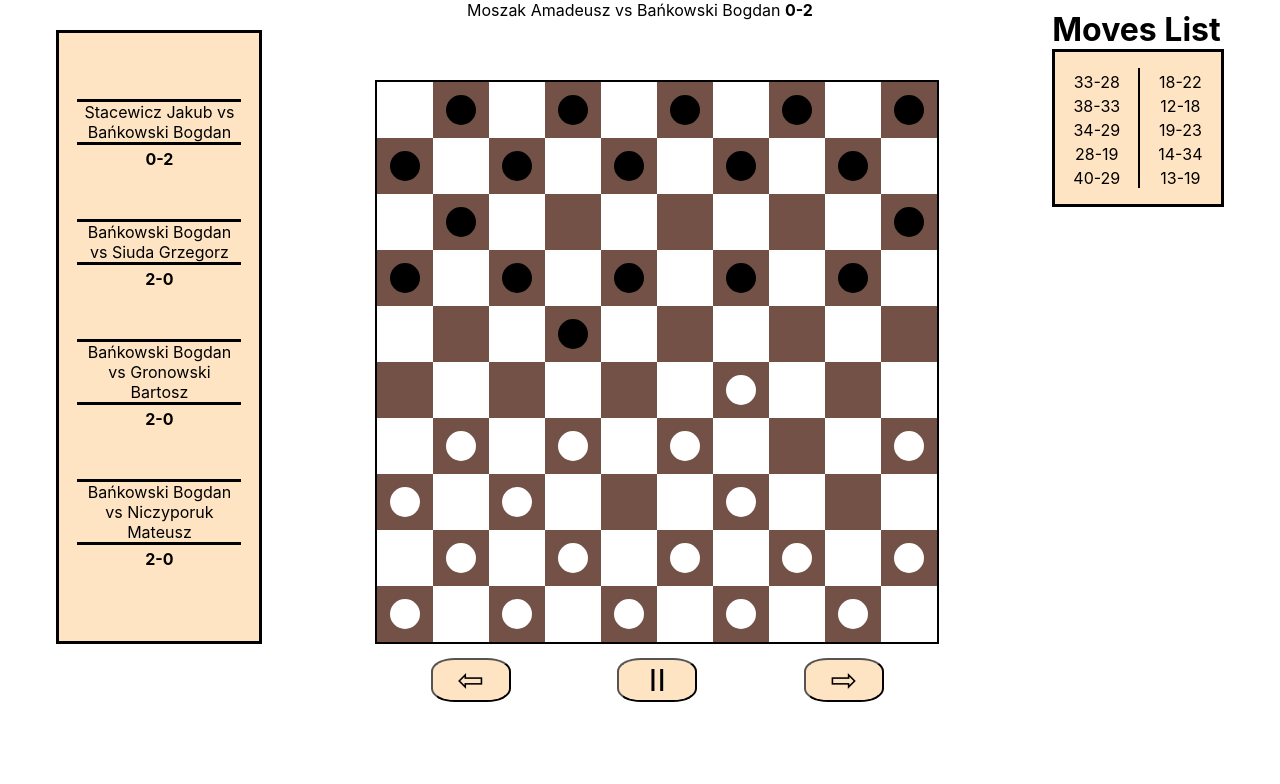
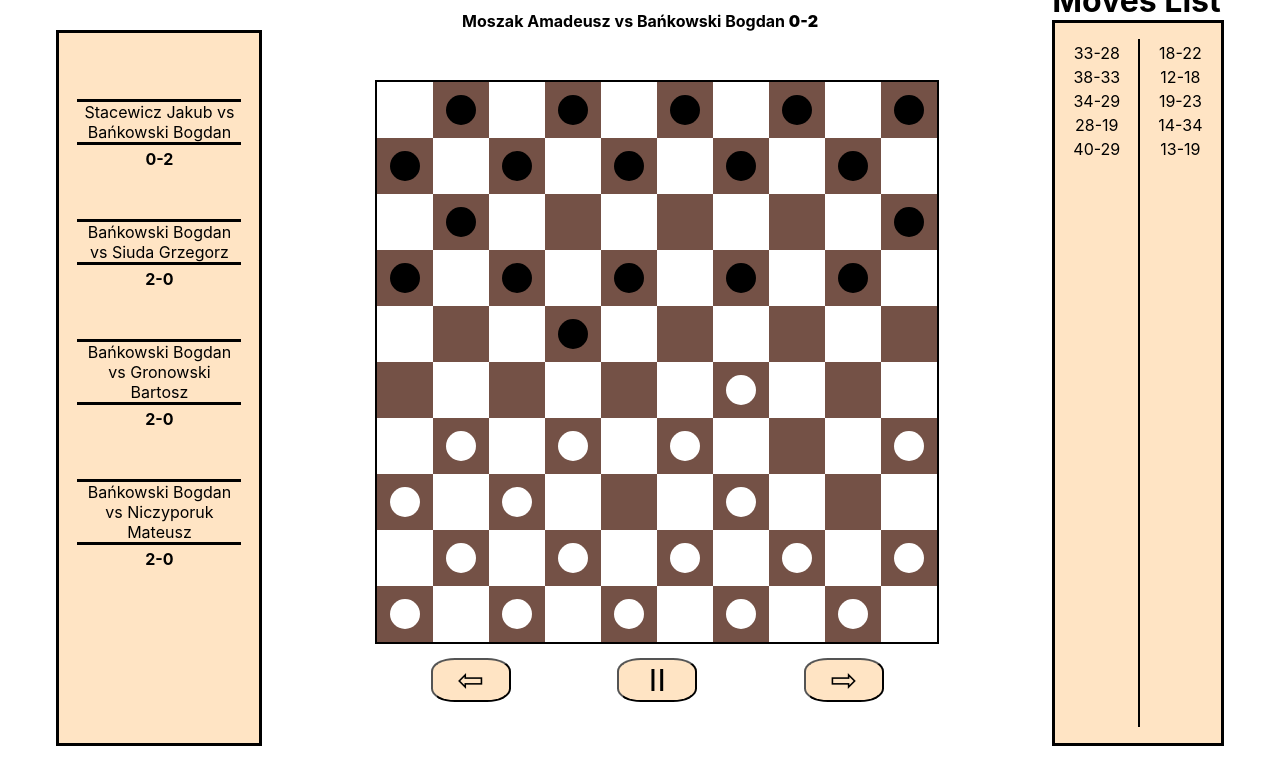
Before and after one commit to BogdanBankowski/draughts-game, a React (Create React App) app: page / in a window 1280 px wide. Shown: the top 784 px of the page. Built offline with nearby package versions, Linux system fonts and the light colour scheme; the HTML template or start-up script is replaced by a standard one.

Commit message:
bug fixing

```diff
--- a/src/App.css
+++ b/src/App.css
@@ -15,12 +15,13 @@
 
 .title{
   height: 10vh;
-  width: 70vh;
+  width: 80vw;
   text-align: center;
   /*background-color: burlywood;*/
   position: absolute;
   top: 0;
-  max-width: 600px; /* ustaw maksymalną szerokość */
+  max-width: 700px; /* ustaw maksymalną szerokość */
+  font-size: 100%;
   text-align: center; /* wyśrodkuj tekst */
 }
 
@@ -95,7 +96,8 @@ background-color: bisque;
 border: 3px solid black;
 padding-top: 0;
 margin-top: 0;
-max-height: 100%;
+max-height: 90vh;
+height: 90vh;
 overflow: auto;
 
 }
@@ -108,6 +110,9 @@ overflow: auto;
 h1{
   margin-bottom: 0;
   padding: 0;
+
+}
+h1 .moves-list-title{
   margin-top: 50px;
 }
 
--- a/src/Board.jsx
+++ b/src/Board.jsx
@@ -108,7 +108,7 @@ export function Board() {
             );
           })}
         <div className="navbar">
-          <button className="navButton" onClick={() => previousMove()}>
+        <button className="navButton" disabled={movIndex <= 0} onClick={() => previousMove()}>
             ⇦
           </button>
           <button
@@ -117,7 +117,7 @@ export function Board() {
           >
             {stopButtonClicked ? "▶" : "II"}
           </button>
-          <button className="navButton" onClick={() => nextMove()}>
+          <button className="navButton" disabled={movIndex >= moves.length} onClick={() => nextMove()}>
             ⇨
           </button>
         </div>
--- a/src/Title.jsx
+++ b/src/Title.jsx
@@ -1,8 +1,8 @@
 export function Title(props) {
     return (
-      <div className="title">
+      <h1 className="title">
         <span className="names">{props.names}</span>{" "}
         <span className="result">{props.result}</span>
-      </div>
+      </h1>
     );
   }
--- a/src/draughtsLogic.js
+++ b/src/draughtsLogic.js
@@ -141,6 +141,13 @@ export function getLongestCaptureChain(
       )
     );
 
+    // jeśli łańcuch się kończy na tym ruchu i nie jest to ruch wybrany przez gracza, pomiń
+    if (
+      currentChain.length === 1 &&
+      coordsToNum(pieceCoordsAfterCapture) !== fieldNumberTo
+    ) {
+      continue;
+    }
     chainsOfCaptures.push(currentChain);
   }
 
```
